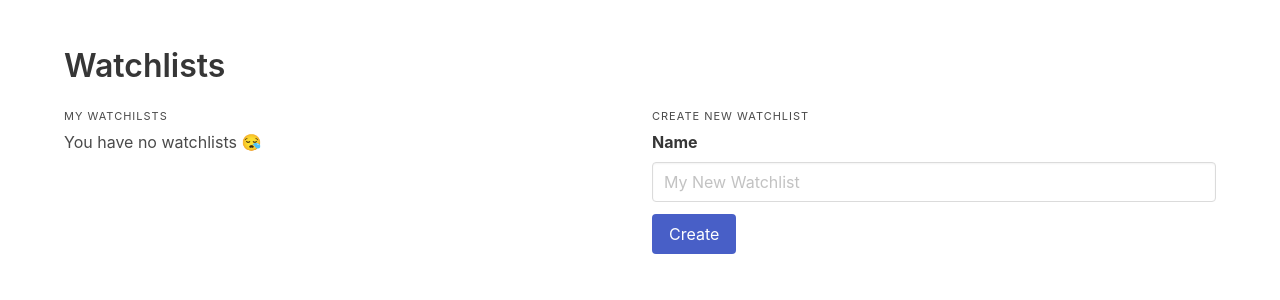
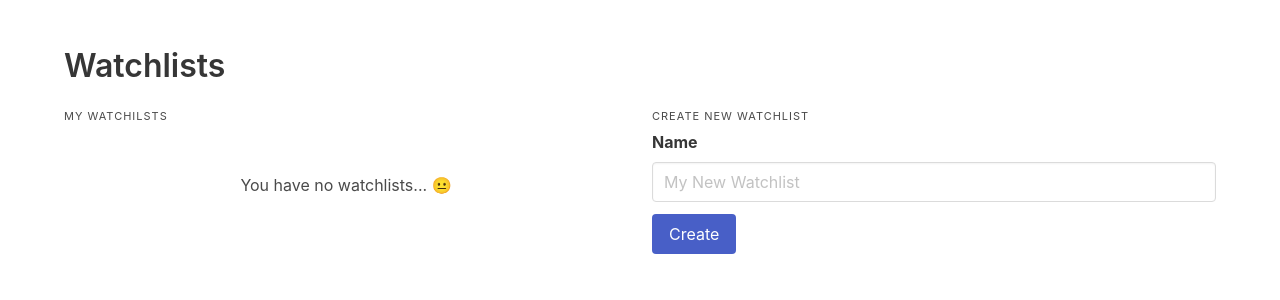
Before and after one commit to capstone-26/Shopping-Assistant, a Django app: page /watchlists/ in a window 1280 px wide. Shown: the part 56-356 px from the top of the page. Run offline with Django 4.2, Linux system fonts and the light colour scheme; some libraries are stand-ins or nearby versions.

Commit message:
Updated watchlists.html messages

```diff
--- a/core/templates/watchlists.html
+++ b/core/templates/watchlists.html
@@ -32,7 +32,7 @@
                 </tbody>
             </table>
             {% else %}
-            <p>You have no watchlists 😪</p>
+            <p class="mt-6 is-flex is-justify-content-center">You have no watchlists... 😐</p>
             {% endif %}
 
         </div>
```
